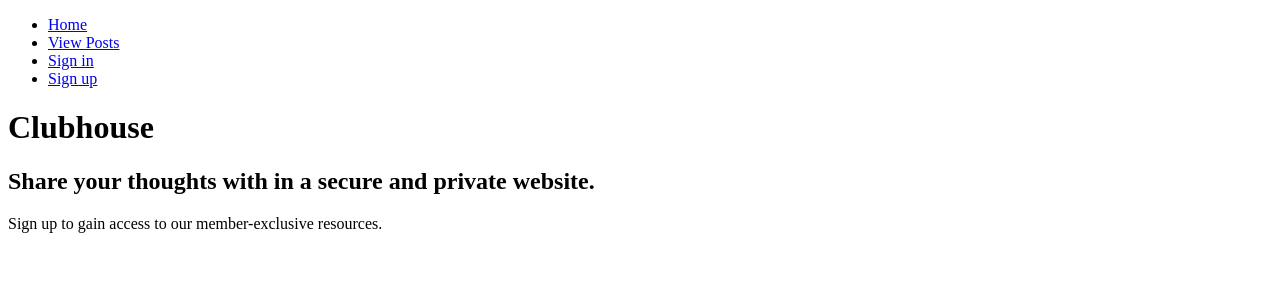
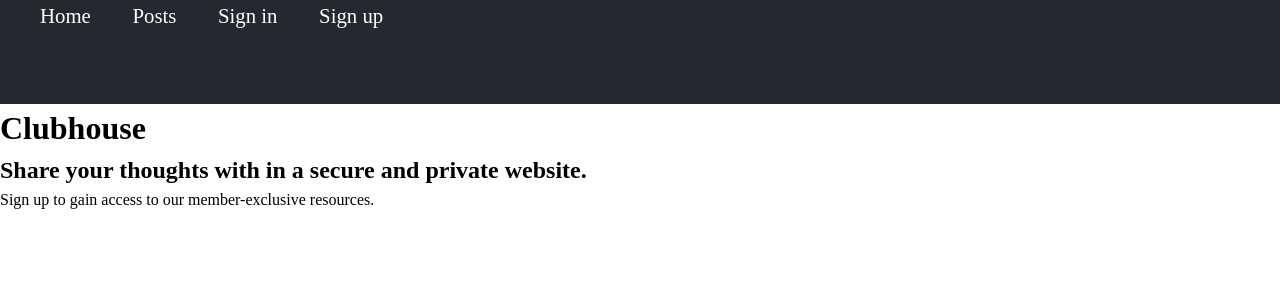
Before and after one commit to SkyMarsh14/members-only, a Node server app: page / in a window 1280 px wide. Shown: the top 300 px of the page. Run offline with Node 20, Linux system fonts and the light colour scheme; some libraries are stand-ins or nearby versions.

Commit message:
add css reset

```diff
--- a/lib/passportUtils.js
+++ b/lib/passportUtils.js
@@ -27,9 +27,13 @@ const isAuth = async (req, res, next) => {
     res.status(401).redirect("/unauthorized");
   }
 };
-
+const isAdmin = async (req, res, next) => {
+  if (req.user && req.user.isAdmin) return next();
+  res.status(401).redirect("/unauthorized");
+};
 module.exports = {
   registerUser,
   comparePassword,
   isAuth,
+  isAdmin,
 };
--- /dev/null
+++ b/public/css/customProperties.css
@@ -0,0 +1,5 @@
+:root {
+  --header-main-bg-color: #25292f;
+  --header-main-text-color: white;
+  --header-nav-font-size: 1.3em;
+}
--- /dev/null
+++ b/public/css/header.css
@@ -0,0 +1,18 @@
+header {
+  height: 5em;
+  background-color: var(--header-main-bg-color);
+  color: var(--header-main-text-color);
+  font-size: var(--header-nav-font-size);
+}
+a,
+a:visited {
+  color: var(--header-main-text-color);
+  text-decoration: none;
+}
+li {
+  list-style-type: none;
+}
+header ul {
+  display: flex;
+  gap: 2em;
+}
--- /dev/null
+++ b/public/css/reset.css
@@ -0,0 +1,68 @@
+/* 1. Use a more-intuitive box-sizing model */
+*,
+*::before,
+*::after {
+  box-sizing: border-box;
+}
+
+/* 2. Remove default margin */
+* {
+  margin: 0;
+}
+
+body {
+  /* 3. Add accessible line-height */
+  line-height: 1.5;
+  /* 4. Improve text rendering */
+  -webkit-font-smoothing: antialiased;
+}
+
+/* 5. Improve media defaults */
+img,
+picture,
+video,
+canvas,
+svg {
+  display: block;
+  max-width: 100%;
+}
+
+/* 6. Inherit fonts for form controls */
+input,
+button,
+textarea,
+select {
+  font: inherit;
+}
+
+/* 7. Avoid text overflows */
+p,
+h1,
+h2,
+h3,
+h4,
+h5,
+h6 {
+  overflow-wrap: break-word;
+}
+
+/* 8. Improve line wrapping */
+p {
+  text-wrap: pretty;
+}
+h1,
+h2,
+h3,
+h4,
+h5,
+h6 {
+  text-wrap: balance;
+}
+
+/*
+    9. Create a root stacking context
+  */
+#root,
+#__next {
+  isolation: isolate;
+}
--- a/routes/postsRouter.js
+++ b/routes/postsRouter.js
@@ -1,8 +1,8 @@
 const { Router } = require("express");
 const postsRouter = Router();
 const postsController = require("./../controllers/postsController");
-
+const { isAdmin } = require("./../lib/passportUtils");
 postsRouter.get("/", postsController.get);
 postsRouter.post("/", postsController.createPost);
-postsRouter.post("/delete", postsController.deletePost);
+postsRouter.post("/delete", isAdmin, postsController.deletePost);
 module.exports = postsRouter;
--- a/views/index.ejs
+++ b/views/index.ejs
@@ -4,6 +4,9 @@
     <meta charset="UTF-8" />
     <meta name="viewport" content="width=device-width, initial-scale=1.0" />
     <title>Clubhouse homepage</title>
+    <link rel="stylesheet" href="/css/reset.css" />
+    <link rel="stylesheet" href="/css/customProperties.css" />
+    <link rel="stylesheet" href="/css/header.css" />
   </head>
   <body>
     <%-include('partials/header') %> <% switch(page){ case 'home': %>
--- a/views/partials/header.ejs
+++ b/views/partials/header.ejs
@@ -1,8 +1,8 @@
 <header>
   <nav>
     <ul>
-      <li><a href="/">Home</a></li>
-      <li><a href="/posts">View Posts</a></li>
+      <li><a href="/" class="logo">Home</a></li>
+      <li><a href="/posts">Posts</a></li>
       <% if(!locals.user) {%>
       <li><a href="/sign-in">Sign in</a></li>
       <li><a href="/sign-up">Sign up</a></li>
```
Also changed, not shown: public/css/logo.html (added, +128 -0 lines).
